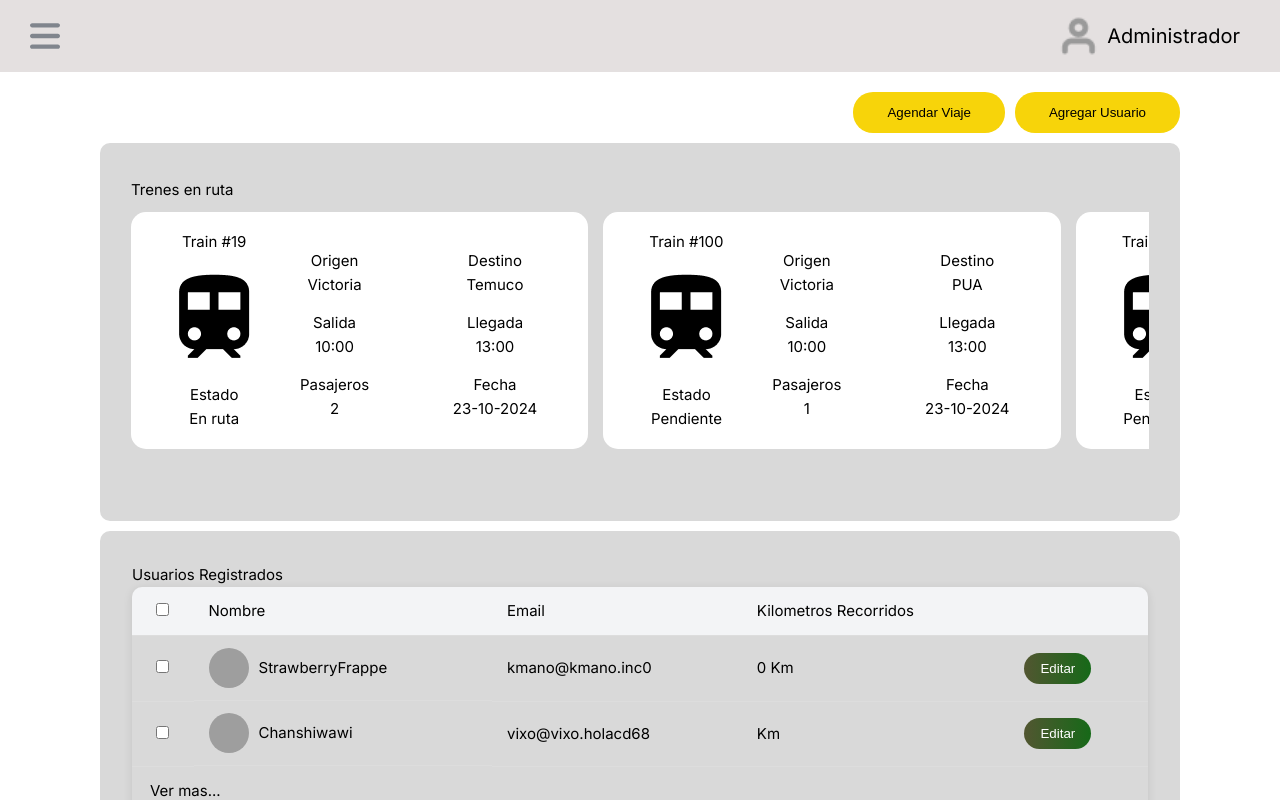
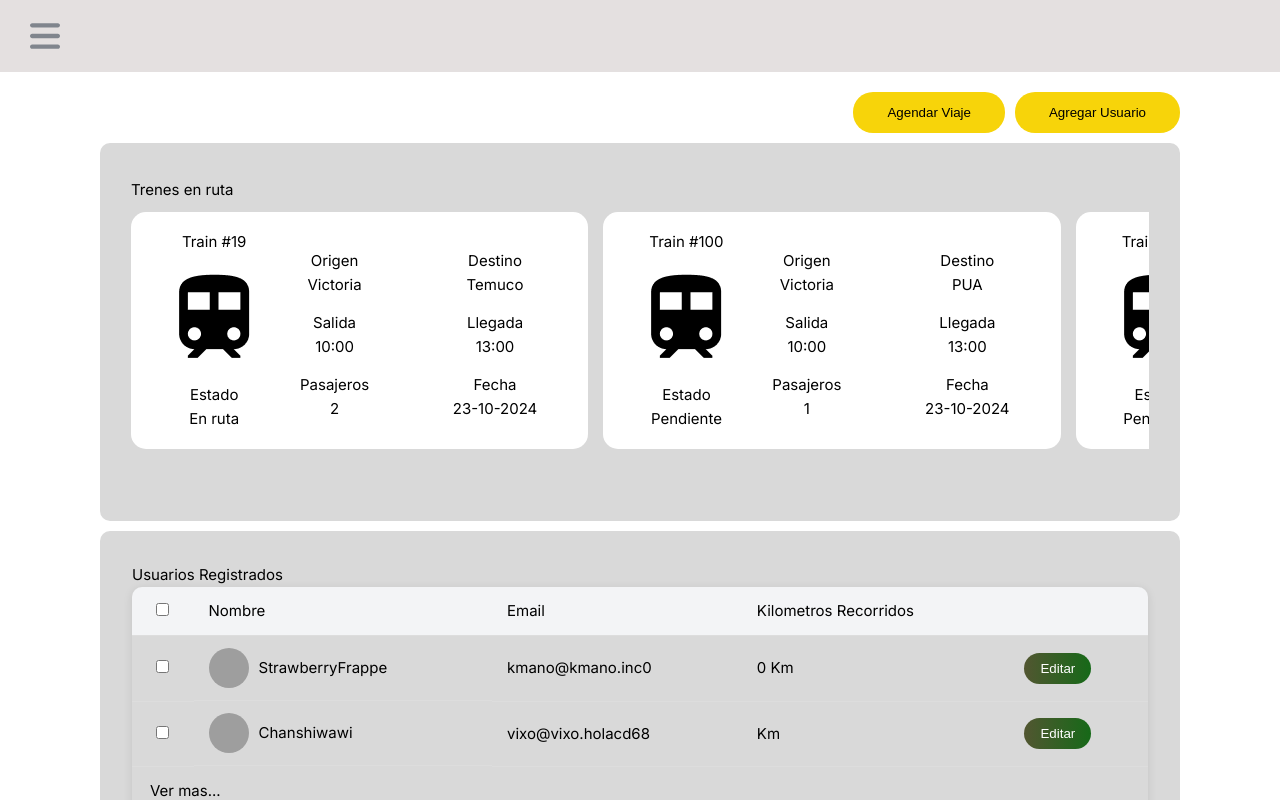
Before and after one commit to bfl-dev/Avance-Ferros, a Vue app: page /admin in a window 1280 px wide. Built offline with nearby package versions, Linux system fonts and the light colour scheme; no server answers; data requests are answered from the project's data file; sample sign-in values are in the browser's storage; grey boxes are pictures that could not be loaded.

Commit message:
feat: add get admin data

```diff
--- a/src/components/Admin/AdminHeader.vue
+++ b/src/components/Admin/AdminHeader.vue
@@ -1,12 +1,32 @@
 <script setup>
 
+import {onMounted, ref} from "vue";
+import UserApi from "@/api/UserApi.js";
+
 const emits = defineEmits(['navbarStatus']);
+
+const admin = ref({});
 
 const openNavbar = () => {
   emits('navbarStatus');
 }
 
-//TODO: GET REAL ADMIN
+const getAdmin = () => {
+  UserApi.getAdmin(window.localStorage.getItem('adminID'))
+    .then(response => {
+      console.log(response.data);
+      admin.value = response.data;
+      console.log(admin.value);
+    })
+    .catch((reason) => {
+      console.log('reason', reason);
+    });
+}
+
+onMounted(() => {
+  getAdmin();
+});
+
 </script>
 
 <template>
@@ -17,8 +37,8 @@ const openNavbar = () => {
         <path fill-rule="evenodd" clip-rule="evenodd" d="M0 23.7143C0 22.5308 0.9594 21.5714 2.14286 21.5714H27.8571C29.0406 21.5714 30 22.5308 30 23.7143C30 24.8978 29.0406 25.8571 27.8571 25.8571H2.14286C0.9594 25.8571 0 24.8978 0 23.7143Z" fill="#80858D"/>
       </svg>
       <div class="user">
-        <img src="@/assets/User.png" alt="">
-        <p>Administrador</p>
+        <img :src="admin.image" alt="">
+        <p>{{ admin.name }}</p>
       </div>
     </nav>
 </template>
```
